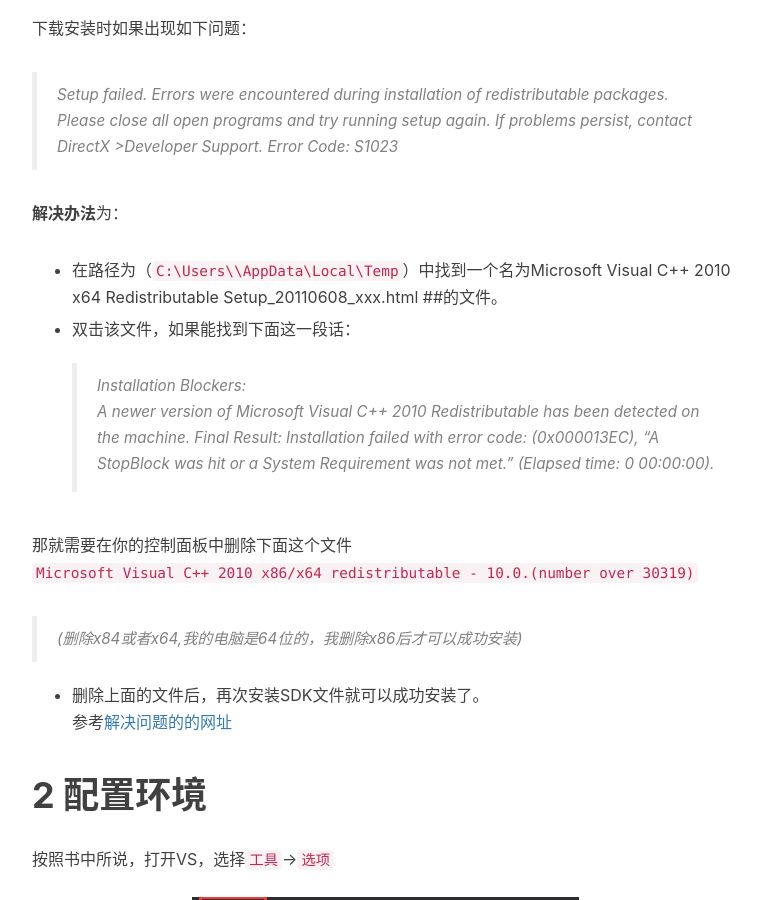
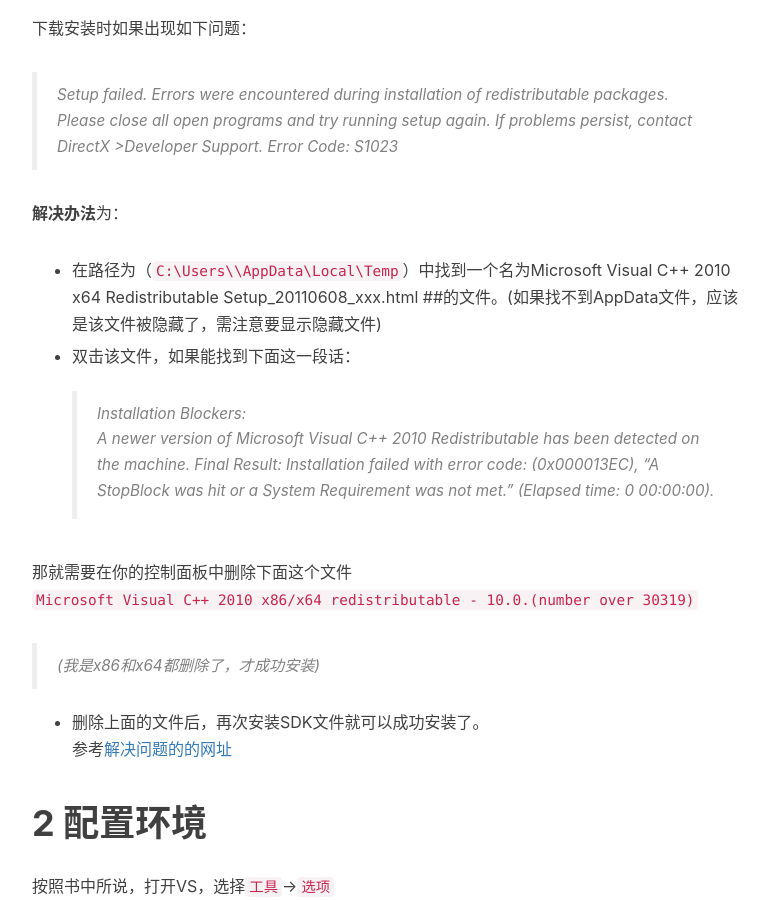
Before and after one commit to zhuowl/zhuowl.github.io, a Jekyll site: the page built from _posts/Book-Note/DirectX9.0/2017-11-24-DX9-environment.md, in a window 1280 px wide and 900 px high, scrolled down 2742 px. Shown: the whole window, without its empty margins (233-1002 px from the left). Built offline with Jekyll 4.4.1, drawn with Linux system fonts in a browser that asks for light colours; nearby versions of some CDN libraries; comment, search, counter and statistics services are not loaded; some of the changed text lies outside the part shown.

Commit message:
修改dx9.0环境安装教程

```diff
--- a/_posts/Book-Note/DirectX9.0/2017-11-24-DX9-environment.md
+++ b/_posts/Book-Note/DirectX9.0/2017-11-24-DX9-environment.md
@@ -70,7 +70,7 @@
 >Error Code: S1023
 
 **解决办法**为：
-- 在路径为（`C:\Users\\AppData\Local\Temp`）中找到一个名为Microsoft Visual C++ 2010 x64 Redistributable Setup_20110608_xxx.html ##的文件。
+- 在路径为（`C:\Users\\AppData\Local\Temp`）中找到一个名为Microsoft Visual C++ 2010 x64 Redistributable Setup_20110608_xxx.html ##的文件。(如果找不到AppData文件，应该是该文件被隐藏了，需注意要显示隐藏文件)
 
 - 双击该文件，如果能找到下面这一段话：
 >Installation Blockers:
@@ -78,7 +78,7 @@
 
 那就需要在你的控制面板中删除下面这个文件
 `Microsoft Visual C++ 2010 x86/x64 redistributable - 10.0.(number over 30319)`
->(删除x84或者x64,我的电脑是64位的，我删除x86后才可以成功安装)
+>(我是x86和x64都删除了，才成功安装)
 
 - 删除上面的文件后，再次安装SDK文件就可以成功安装了。
 参考[解决问题的的网址](https://stackoverflow.com/questions/4102259/directx-sdk-june-2010-installation-problems-error-code-s1023)
```
Also changed, not shown: other parts of _posts/Book-Note/DirectX9.0/2017-11-24-DX9-environment.md (+1 -1 lines).
